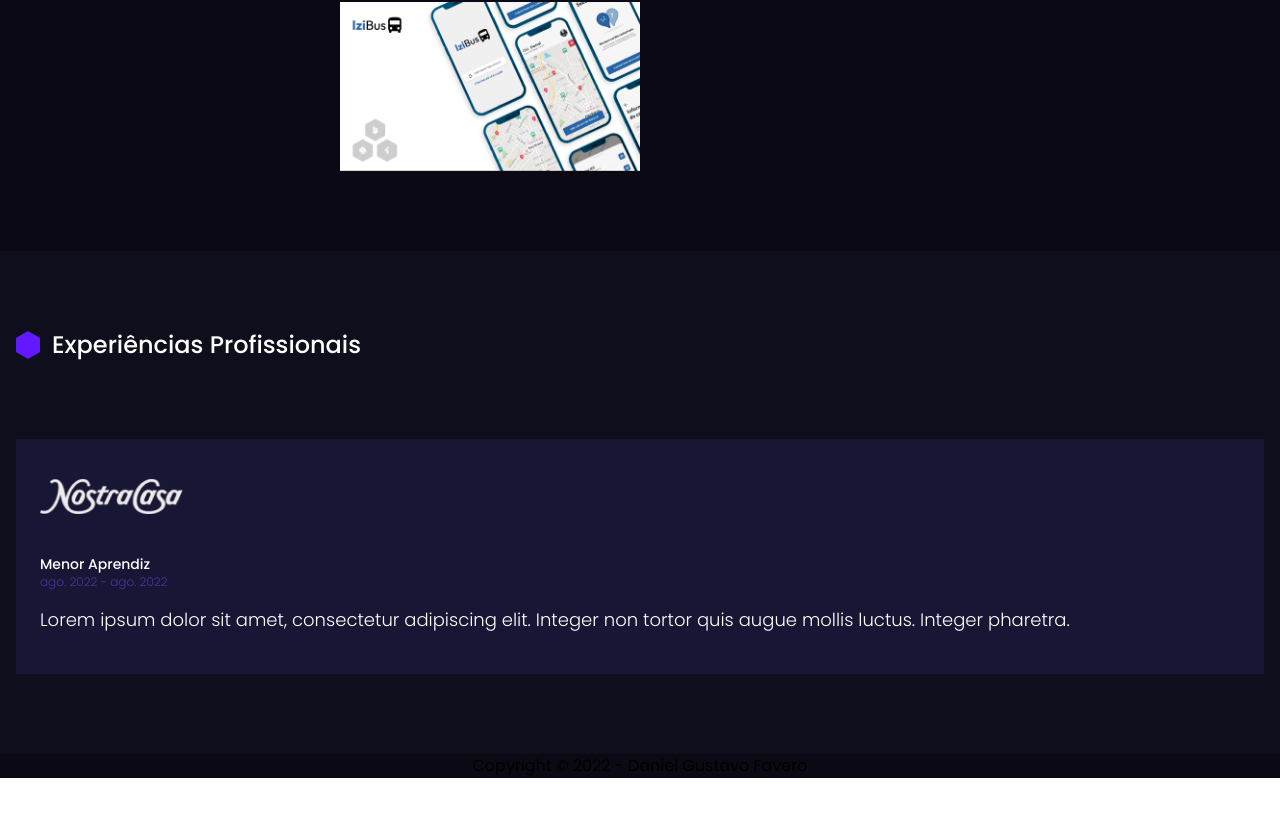
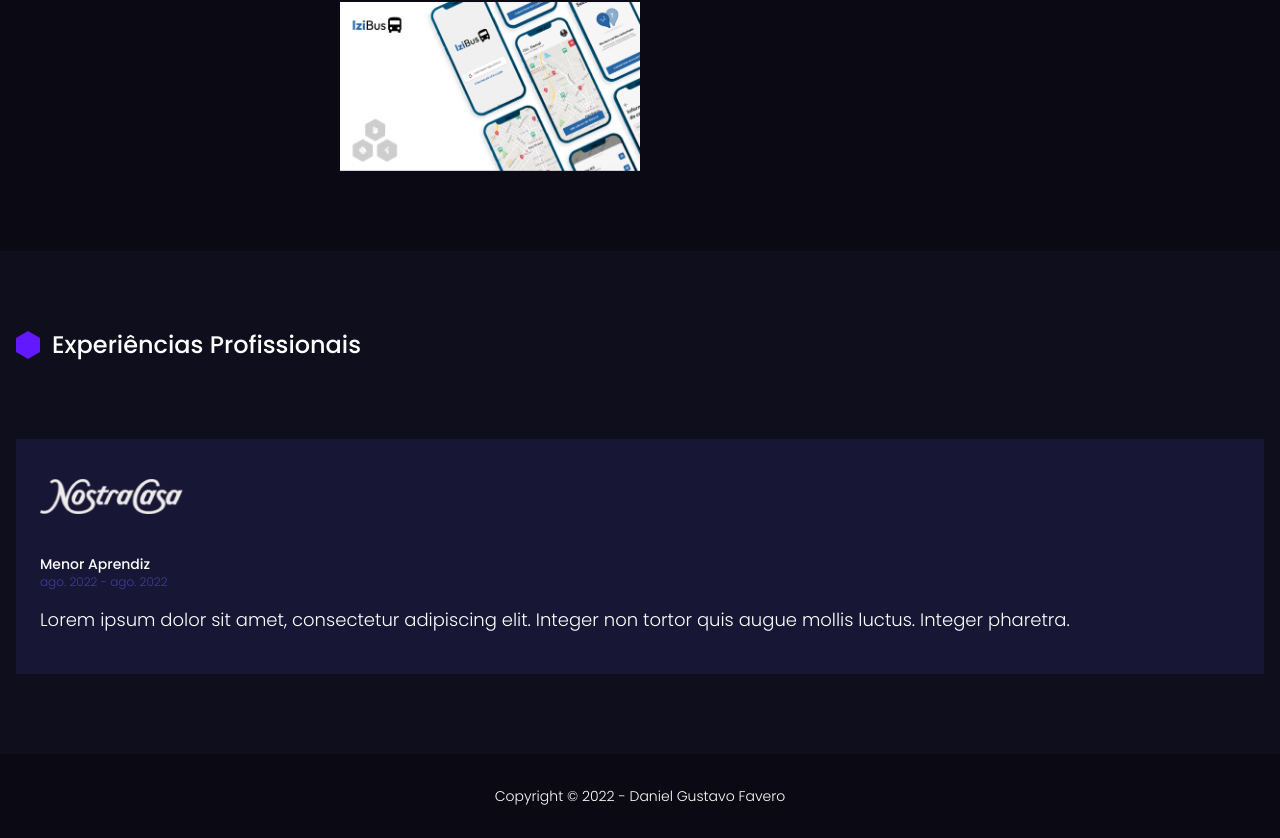
Before and after one commit to danielg-favero/portifolio, a Next.js app: page / in a window 1280 px wide. Shown: the part 2036-2874 px from the top of the page. Before the commit the page ends 2814 px from the top, so only its background shows below. Built offline with nearby package versions, Linux system fonts and the light colour scheme.

Commit message:
styles: footer

```diff
--- a/src/components/Footer.tsx
+++ b/src/components/Footer.tsx
@@ -2,8 +2,10 @@
 
 export const Footer: React.FC = () => {
   return (
-    <div>
-      <p>Copyright © 2022 - Daniel Gustavo Favero</p>
+    <div className="flex justify-center w-full p-8 bg-primary-95">
+      <p className="text-sm font-light text-neutral-100">
+        Copyright © 2022 - Daniel Gustavo Favero
+      </p>
     </div>
   );
 };
```
